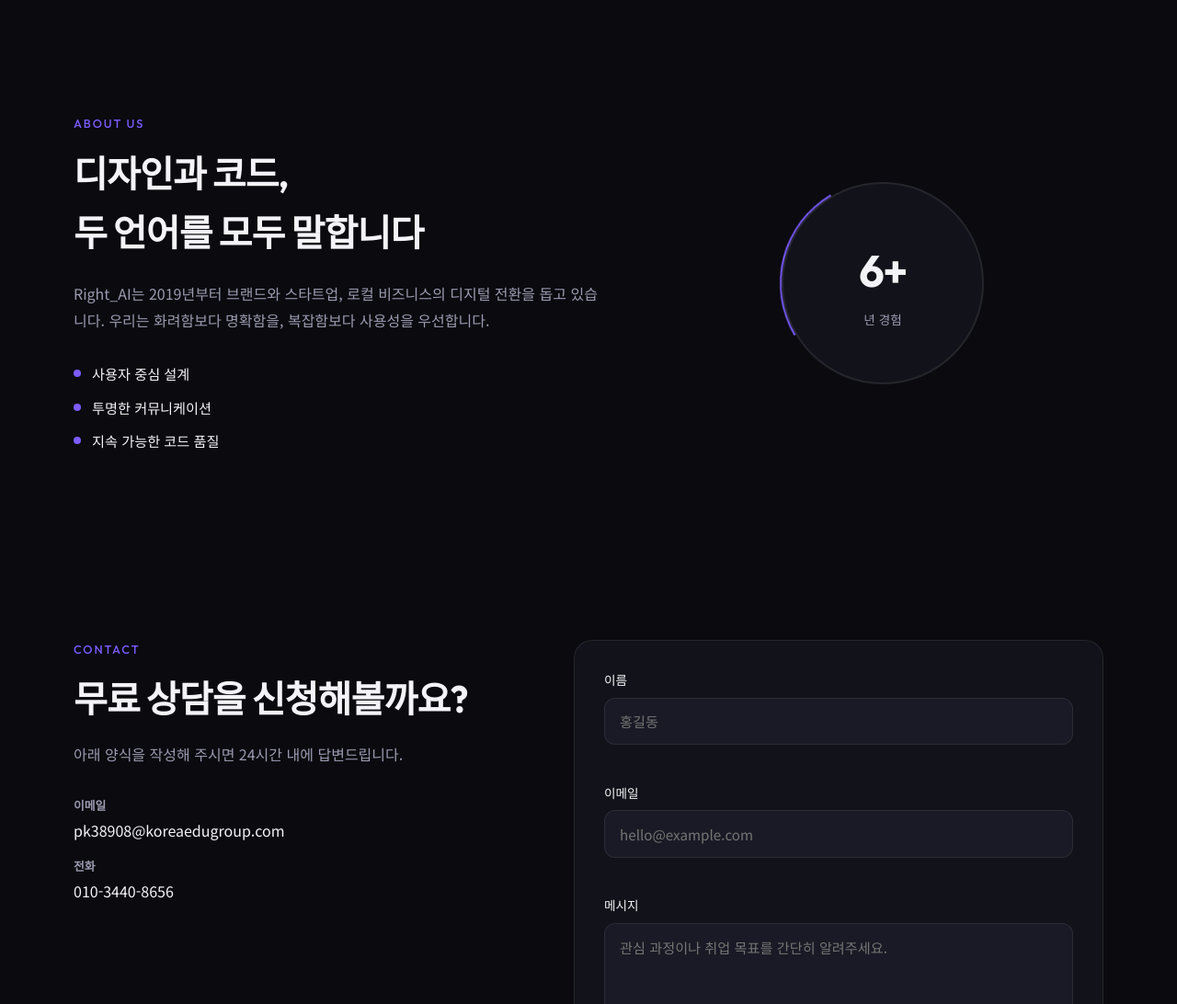
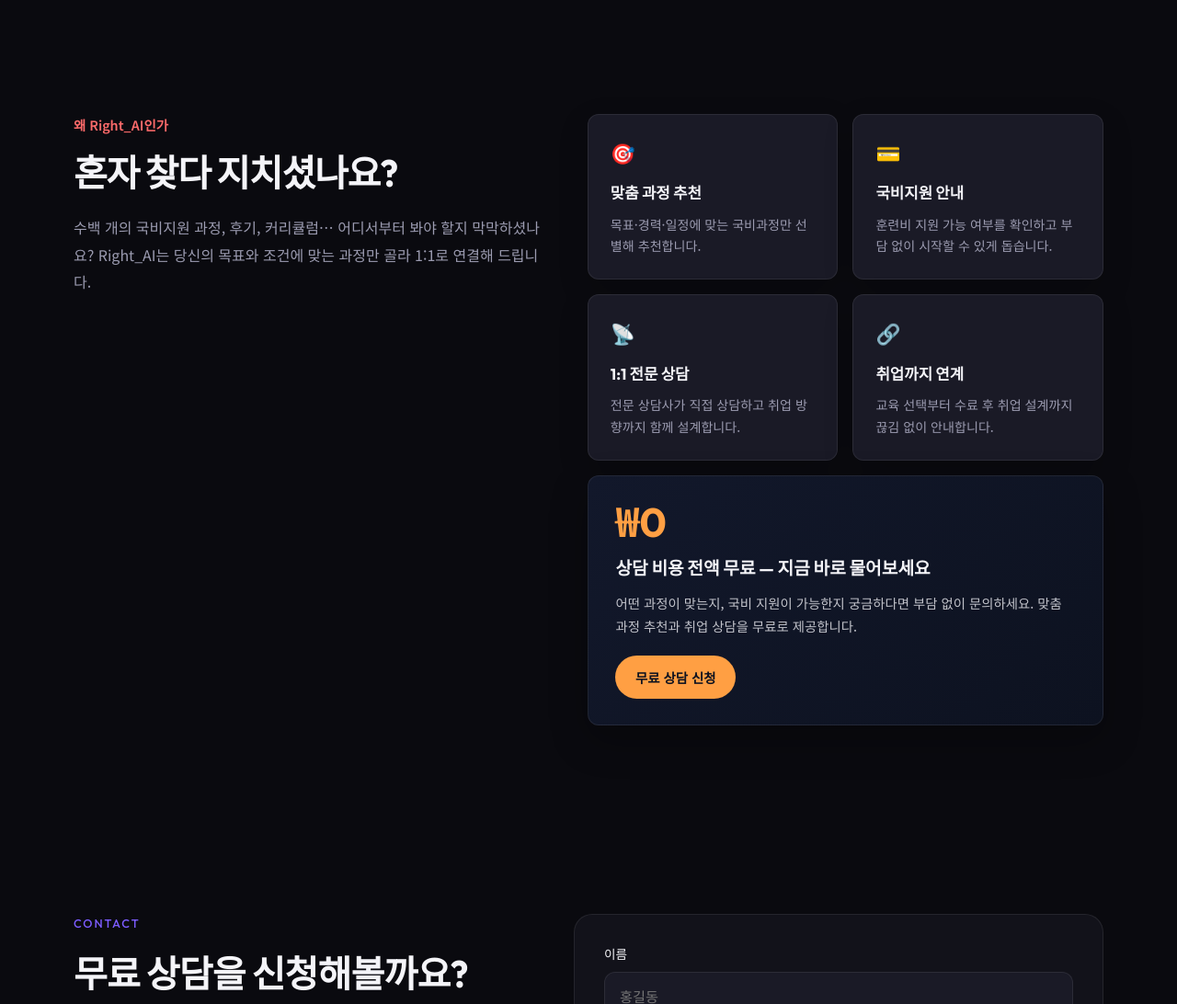
Before and after one commit to secuwave123/secuwave123.github.io, a plain HTML site: page index.html in a window 1280 px wide. Shown: the part 2520-3612 px from the top of the page at 92% size. Drawn offline with Linux system fonts and the light colour scheme.

Commit message:
About Us 섹션을 상담 소개 카드 레이아웃으로 개편
왼쪽 소개 문구와 2x2 특징 카드, 무료 상담 강조 배너를 추가했습니다.

Co-authored-by: Cursor <cursoragent@cursor.com>

```diff
--- a/index.html
+++ b/index.html
@@ -186,26 +186,57 @@
       </section>
 
       <section class="about-section" id="about">
-        <div class="about-content">
-          <p class="section-eyebrow">About Us</p>
-          <h2 class="section-title">디자인과 코드,<br />두 언어를 모두 말합니다</h2>
+        <div class="about-intro-panel">
+          <p class="about-accent-label">왜 Right_AI인가</p>
+          <h2 class="about-headline">혼자 찾다 지치셨나요?</h2>
           <p class="about-description">
-            Right_AI는 2019년부터 브랜드와 스타트업, 로컬 비즈니스의
-            디지털 전환을 돕고 있습니다. 우리는 화려함보다 명확함을,
-            복잡함보다 사용성을 우선합니다.
+            수백 개의 국비지원 과정, 후기, 커리큘럼… 어디서부터 봐야 할지 막막하셨나요?
+            Right_AI는 당신의 목표와 조건에 맞는 과정만 골라 1:1로 연결해 드립니다.
           </p>
-          <ul class="about-value-list">
-            <li>사용자 중심 설계</li>
-            <li>투명한 커뮤니케이션</li>
-            <li>지속 가능한 코드 품질</li>
-          </ul>
         </div>
 
-        <div class="about-visual-panel" aria-hidden="true">
-          <div class="about-stat-ring">
-            <span class="about-stat-number">6+</span>
-            <span class="about-stat-label">년 경험</span>
-          </div>
+        <div class="about-feature-grid">
+          <article class="about-feature-card">
+            <span class="about-feature-icon" aria-hidden="true">&#127919;</span>
+            <h3 class="about-feature-title">맞춤 과정 추천</h3>
+            <p class="about-feature-description">
+              목표·경력·일정에 맞는 국비과정만 선별해 추천합니다.
+            </p>
+          </article>
+
+          <article class="about-feature-card">
+            <span class="about-feature-icon" aria-hidden="true">&#128179;</span>
+            <h3 class="about-feature-title">국비지원 안내</h3>
+            <p class="about-feature-description">
+              훈련비 지원 가능 여부를 확인하고 부담 없이 시작할 수 있게 돕습니다.
+            </p>
+          </article>
+
+          <article class="about-feature-card">
+            <span class="about-feature-icon" aria-hidden="true">&#128225;</span>
+            <h3 class="about-feature-title">1:1 전문 상담</h3>
+            <p class="about-feature-description">
+              전문 상담사가 직접 상담하고 취업 방향까지 함께 설계합니다.
+            </p>
+          </article>
+
+          <article class="about-feature-card">
+            <span class="about-feature-icon" aria-hidden="true">&#128279;</span>
+            <h3 class="about-feature-title">취업까지 연계</h3>
+            <p class="about-feature-description">
+              교육 선택부터 수료 후 취업 설계까지 끊김 없이 안내합니다.
+            </p>
+          </article>
+
+          <article class="about-highlight-card">
+            <p class="about-highlight-price" aria-label="상담 비용 0원">&#8361;0</p>
+            <h3 class="about-highlight-title">상담 비용 전액 무료 — 지금 바로 물어보세요</h3>
+            <p class="about-highlight-description">
+              어떤 과정이 맞는지, 국비 지원이 가능한지 궁금하다면 부담 없이 문의하세요.
+              맞춤 과정 추천과 취업 상담을 무료로 제공합니다.
+            </p>
+            <a class="about-highlight-button" href="#contact">무료 상담 신청</a>
+          </article>
         </div>
       </section>
 
--- a/styles.css
+++ b/styles.css
@@ -509,84 +509,125 @@ main {
 
 .about-section {
   display: grid;
-  grid-template-columns: 1.2fr 1fr;
-  gap: 4rem;
-  align-items: center;
+  grid-template-columns: minmax(280px, 0.95fr) minmax(320px, 1.05fr);
+  gap: clamp(2rem, 4vw, 3.5rem);
+  align-items: start;
+}
+
+.about-intro-panel {
+  position: sticky;
+  top: calc(var(--header-height) + 2rem);
+}
+
+.about-accent-label {
+  font-size: 0.9rem;
+  font-weight: 600;
+  color: #ff6b6b;
+  margin-bottom: 1rem;
+}
+
+.about-headline {
+  font-family: var(--font-display);
+  font-size: clamp(1.85rem, 3.5vw, 2.5rem);
+  font-weight: 700;
+  line-height: 1.25;
+  letter-spacing: -0.03em;
+  margin-bottom: 1.25rem;
 }
 
 .about-description {
   color: var(--color-text-secondary);
-  margin: 1.25rem 0 2rem;
   font-size: 1rem;
-  line-height: 1.8;
+  line-height: 1.85;
 }
 
-.about-value-list {
-  display: flex;
-  flex-direction: column;
-  gap: 0.75rem;
+.about-feature-grid {
+  display: grid;
+  grid-template-columns: repeat(2, minmax(0, 1fr));
+  gap: 1rem;
 }
 
-.about-value-list li {
-  display: flex;
-  align-items: center;
-  gap: 0.75rem;
-  font-size: 0.95rem;
+.about-feature-card {
+  padding: 1.5rem;
+  background: var(--color-surface-elevated);
+  border: 1px solid var(--color-border);
+  border-radius: var(--border-radius-medium);
+  box-shadow: 0 12px 32px rgba(0, 0, 0, 0.18);
+  transition: transform var(--transition-smooth), border-color var(--transition-smooth);
 }
 
-.about-value-list li::before {
-  content: "";
-  width: 8px;
-  height: 8px;
-  border-radius: 50%;
-  background: var(--color-accent);
-  flex-shrink: 0;
+.about-feature-card:hover {
+  transform: translateY(-3px);
+  border-color: rgba(124, 92, 255, 0.25);
 }
 
-.about-visual-panel {
-  display: flex;
-  justify-content: center;
-  align-items: center;
+.about-feature-icon {
+  display: block;
+  font-size: 1.35rem;
+  margin-bottom: 0.85rem;
 }
 
-.about-stat-ring {
-  width: 220px;
-  height: 220px;
-  display: flex;
-  flex-direction: column;
+.about-feature-title {
+  font-family: var(--font-display);
+  font-size: 1.05rem;
+  font-weight: 700;
+  margin-bottom: 0.55rem;
+}
+
+.about-feature-description {
+  font-size: 0.88rem;
+  color: var(--color-text-secondary);
+  line-height: 1.65;
+}
+
+.about-highlight-card {
+  grid-column: 1 / -1;
+  padding: 1.75rem 1.85rem;
+  background: linear-gradient(135deg, #12182b 0%, #0d1220 100%);
+  border: 1px solid rgba(255, 255, 255, 0.08);
+  border-radius: var(--border-radius-medium);
+  box-shadow: 0 16px 40px rgba(0, 0, 0, 0.28);
+}
+
+.about-highlight-price {
+  font-family: var(--font-display);
+  font-size: clamp(2rem, 4vw, 2.75rem);
+  font-weight: 800;
+  color: #ff9f43;
+  line-height: 1;
+  margin-bottom: 0.85rem;
+}
+
+.about-highlight-title {
+  font-family: var(--font-display);
+  font-size: clamp(1.05rem, 2vw, 1.2rem);
+  font-weight: 700;
+  margin-bottom: 0.65rem;
+}
+
+.about-highlight-description {
+  font-size: 0.9rem;
+  color: rgba(244, 244, 248, 0.78);
+  line-height: 1.7;
+  margin-bottom: 1.25rem;
+}
+
+.about-highlight-button {
+  display: inline-flex;
   align-items: center;
   justify-content: center;
-  border-radius: 50%;
-  border: 2px solid var(--color-border);
-  background: var(--color-surface);
-  position: relative;
+  padding: 0.75rem 1.35rem;
+  font-size: 0.9rem;
+  font-weight: 600;
+  color: #0d1220;
+  background: #ff9f43;
+  border-radius: 999px;
+  transition: transform var(--transition-smooth), background var(--transition-smooth);
 }
 
-.about-stat-ring::before {
-  content: "";
-  position: absolute;
-  inset: -4px;
-  border-radius: 50%;
-  border: 2px solid transparent;
-  border-top-color: var(--color-accent);
-  animation: spinRing 8s linear infinite;
-}
-
-@keyframes spinRing {
-  to { transform: rotate(360deg); }
-}
-
-.about-stat-number {
-  font-family: var(--font-display);
-  font-size: 3rem;
-  font-weight: 700;
-  letter-spacing: -0.03em;
-}
-
-.about-stat-label {
-  font-size: 0.85rem;
-  color: var(--color-text-secondary);
-  margin-top: 0.25rem;
+.about-highlight-button:hover {
+  transform: translateY(-2px);
+  background: #ffb366;
 }
 
 .contact-layout {
@@ -771,6 +812,10 @@ main {
   .contact-layout {
     grid-template-columns: 1fr;
   }
+
+  .about-intro-panel {
+    position: static;
+  }
 }
 
 @media (max-width: 768px) {
@@ -830,4 +875,8 @@ main {
   .hero-statistics-list {
     gap: 1.5rem;
   }
+
+  .about-feature-grid {
+    grid-template-columns: 1fr;
+  }
 }
```
